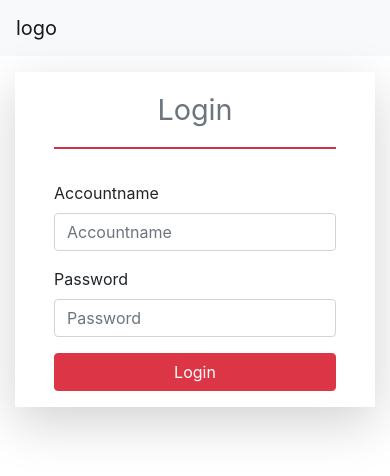
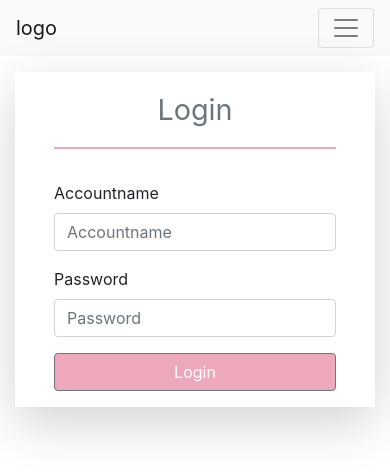
Before and after one commit to nmtoan251998/cacao-app-view, a React (Create React App) app: page /auth/login in a window 390 px wide. Shown: the top 476 px of the page. Built offline with nearby package versions, Linux system fonts and the light colour scheme.

Commit message:
fix color and responsive

```diff
--- a/src/components/navbar.js
+++ b/src/components/navbar.js
@@ -4,6 +4,7 @@ import 'bootstrap/dist/css/bootstrap.min.css';
 import {
     Collapse,
     Navbar,
+    NavbarToggler,
     NavbarBrand,
     Nav,
     NavItem,
@@ -13,10 +14,24 @@ import {
 import { AuthContext } from '../contexts/AuthContext';
 
 class NavComponent extends Component {
+    constructor(props) {
+        super(props);
+
+        this.toggle = this.toggle.bind(this);
+        this.state = {
+          isOpen: false
+        };
+      }
+
+    toggle() {
+        this.setState({
+          isOpen: !this.state.isOpen
+        });
+      }
 
     render() {
         const guestScreens = (
-            <div className="row ml-3">
+            <div className="d-flex flex-column flex-md-row pl-3 pr-3 align-items-center">
               <NavItem>
                 <NavLink>
                     <Link className="p-1 Auth-link" to="/auth/login">Login</Link>
@@ -31,7 +46,7 @@ class NavComponent extends Component {
         )
 
         const userScreens = (
-            <div className="row ml-3">
+            <div className="d-flex flex-md-row pl-3 pr-3 align-items-center">
                 <NavItem>
                 <AuthContext.Consumer>
                   {({ logout }) => <NavLink href="#" onClick={() => logout()}>Logout</NavLink>}
@@ -43,7 +58,8 @@ class NavComponent extends Component {
         return(
                 <Navbar color="light" light expand="md">
                     <NavbarBrand href="/">logo</NavbarBrand>
-                    <Collapse navbar>
+                    <NavbarToggler onClick={this.toggle} />
+                    <Collapse isOpen={this.state.isOpen} navbar>
                         <Nav className="ml-auto" navbar>
                             <NavItem>
                                 <NavLink>
--- a/src/pages/Auth/AuthLogin.js
+++ b/src/pages/Auth/AuthLogin.js
@@ -86,8 +86,7 @@ class LoginBox extends Component {
                             </FormGroup>
                             <AuthContext.Consumer>
                                 {({submitLogin}) => <Button
-                                className="w-100"
-                                color="danger"
+                                className="w-100 pink-button"
                                 onClick={() => submitLogin({
                                     accountname: this.state.accountname,
                                     password: this.state.password
--- a/src/pages/Auth/AuthRegister.js
+++ b/src/pages/Auth/AuthRegister.js
@@ -141,7 +141,7 @@ class RegisterBox extends Component {
                         <small className="text-danger">{this.state.password2Err ? this.state.password2Err : ""}</small>
                     </FormGroup>
 
-                    <Button className="w-100" color="danger" onClick={this.submitRegister.bind(this)}>Register</Button>
+                    <Button className="w-100 pink-button" onClick={this.submitRegister.bind(this)}>Register</Button>
                 </Form>
             </div>
             </Col>
--- a/src/pages/Auth/Box.css
+++ b/src/pages/Auth/Box.css
@@ -1,6 +1,14 @@
 .Box-title {
     text-align: center;
     font-size: 1.8rem;
-    border-bottom: 2px solid #cd3545;
+    border-bottom: 2px solid #eda8bb;
     margin-bottom: 2rem;
 }
+
+.pink-button {
+    background-color: #eda8bb
+}
+
+.pink-button:hover {
+    background-color: #dd7a96
+}
```
